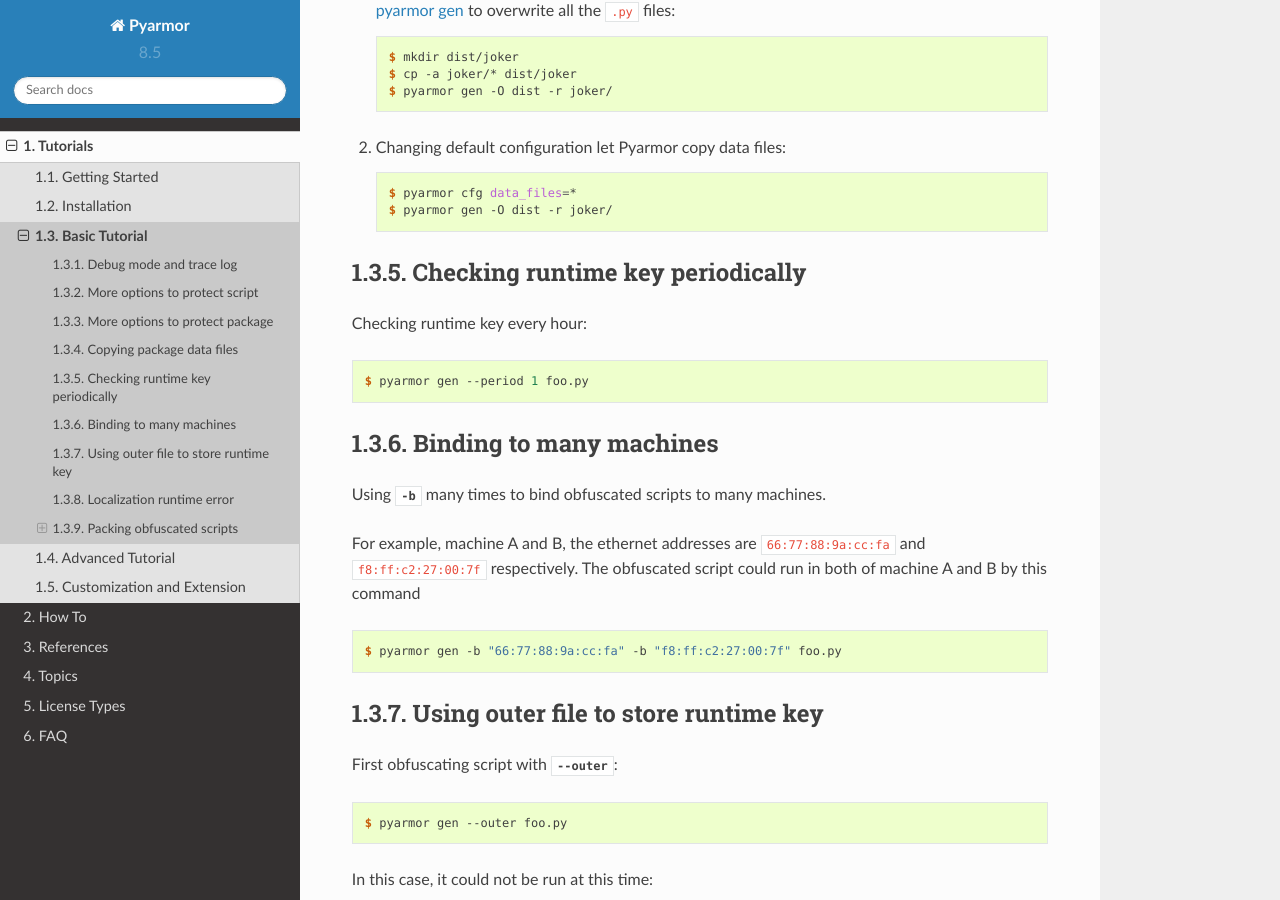
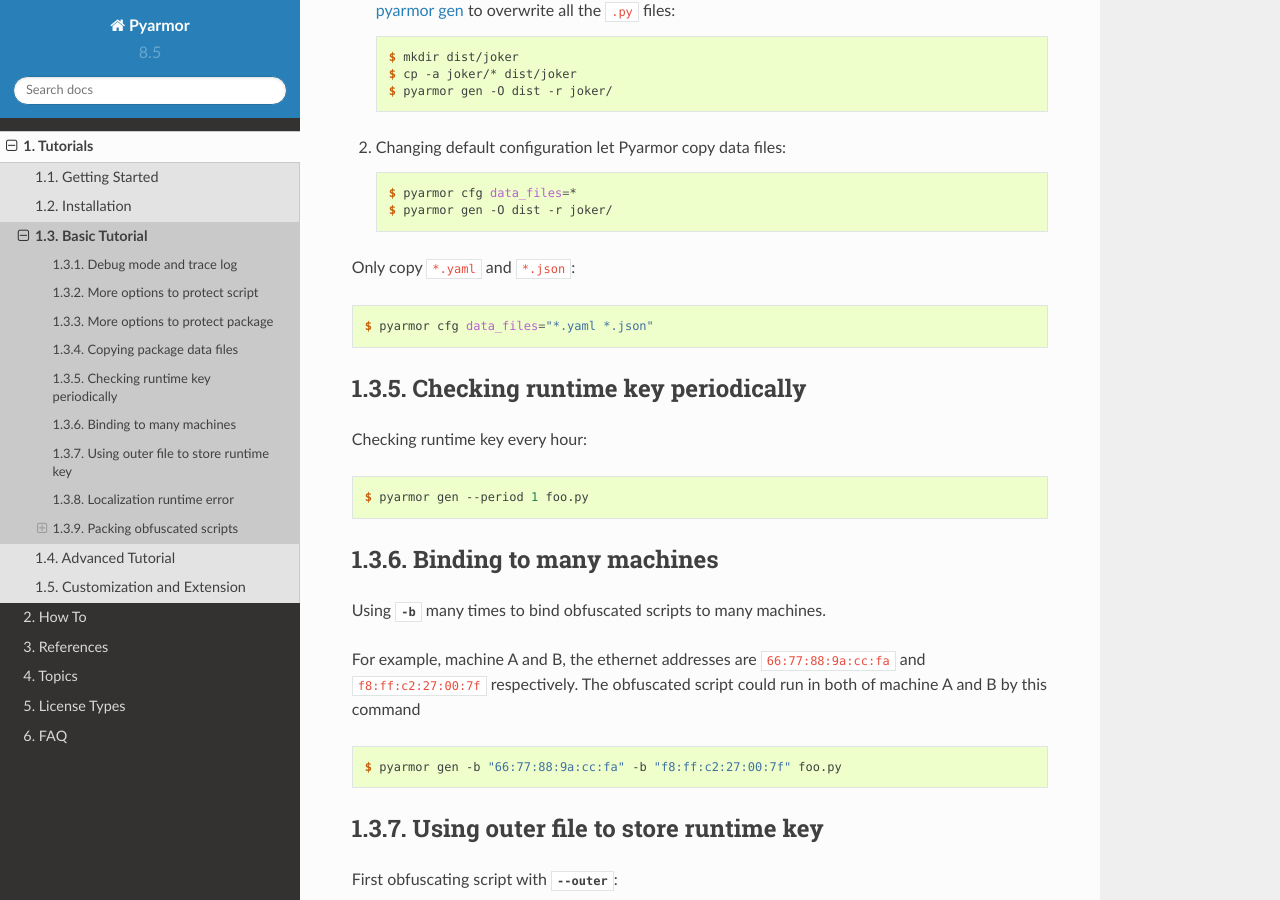
Before and after one commit to dashingsoft/pyarmor, a Sphinx documentation site: the page built from docs/tutorial/obfuscation.rst, in a window 1280 px wide and 900 px high, scrolled down 4554 px. Built offline with Sphinx 7.4.7 and the Read the Docs theme 2.0.0, drawn with Linux system fonts in a browser that asks for light colours.

Commit message:
Multiple patterns example for copying data file

```diff
--- a/docs/tutorial/obfuscation.rst
+++ b/docs/tutorial/obfuscation.rst
@@ -189,6 +189,10 @@
      $ pyarmor cfg data_files=*
      $ pyarmor gen -O dist -r joker/
 
+Only copy ``*.yaml`` and ``*.json``::
+
+     $ pyarmor cfg data_files="*.yaml *.json"
+
 Checking runtime key periodically
 =================================
 
```
